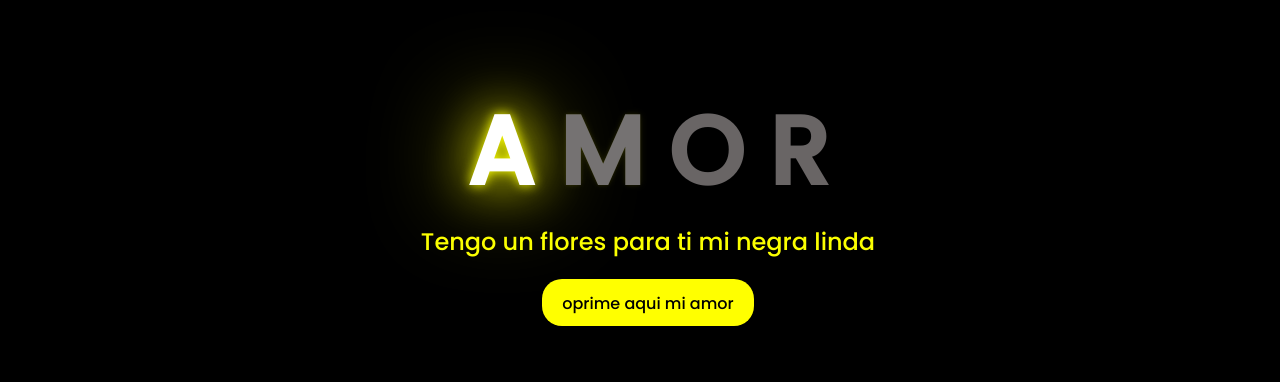
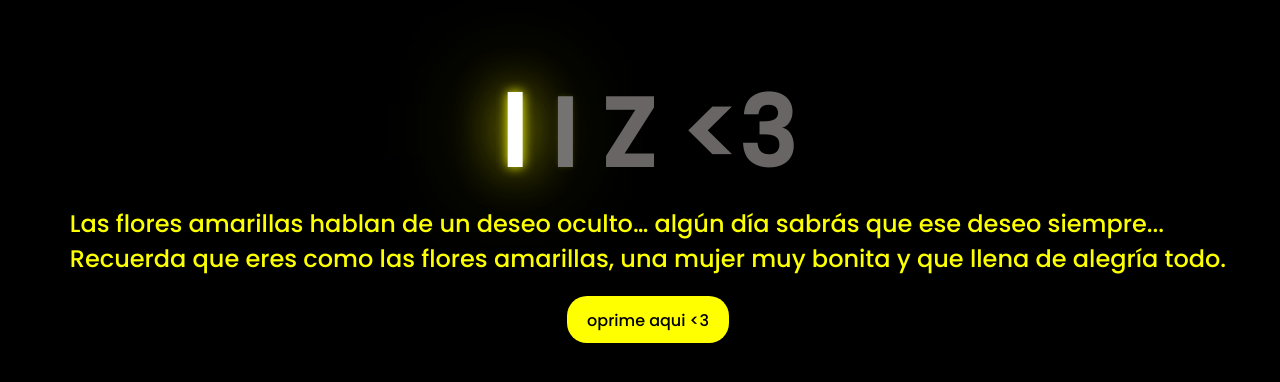
Before and after one commit to ospaternina/liz, a plain HTML site: page index.html in a window 1280 px wide. Shown: the part 206-588 px from the top of the page. Drawn offline with Linux system fonts and the light colour scheme.

Commit message:
Update index.html

```diff
--- a/index.html
+++ b/index.html
@@ -11,10 +11,10 @@
 <body>
     <div class="greetings">
 
-        <span>A</span>
-        <span>M</span>
-        <span>O</span>
-        <span>R</span>
+        <span>l</span>
+        <span>I</span>
+        <span>Z</span>
+        <span><3</span>
     </div>
     <div class="greetings">
         <span></span>
@@ -25,11 +25,12 @@
         <span></span>
     </div>
     <div class="description">
-        <span>Tengo un flores para ti mi negra linda</span>
+        <span> Las flores amarillas hablan de un deseo oculto… algún día sabrás que ese deseo siempre... <br>
+    Recuerda que eres como las flores amarillas, una mujer muy bonita y que llena de alegría todo.</span>
     </div>
     <div class="button">
         <button>
-            <a href="FLORES.html">oprime aqui mi amor</a>
+            <a href="FLORES.html">oprime aqui <3</a>
         </button>
 
     </div>
```
